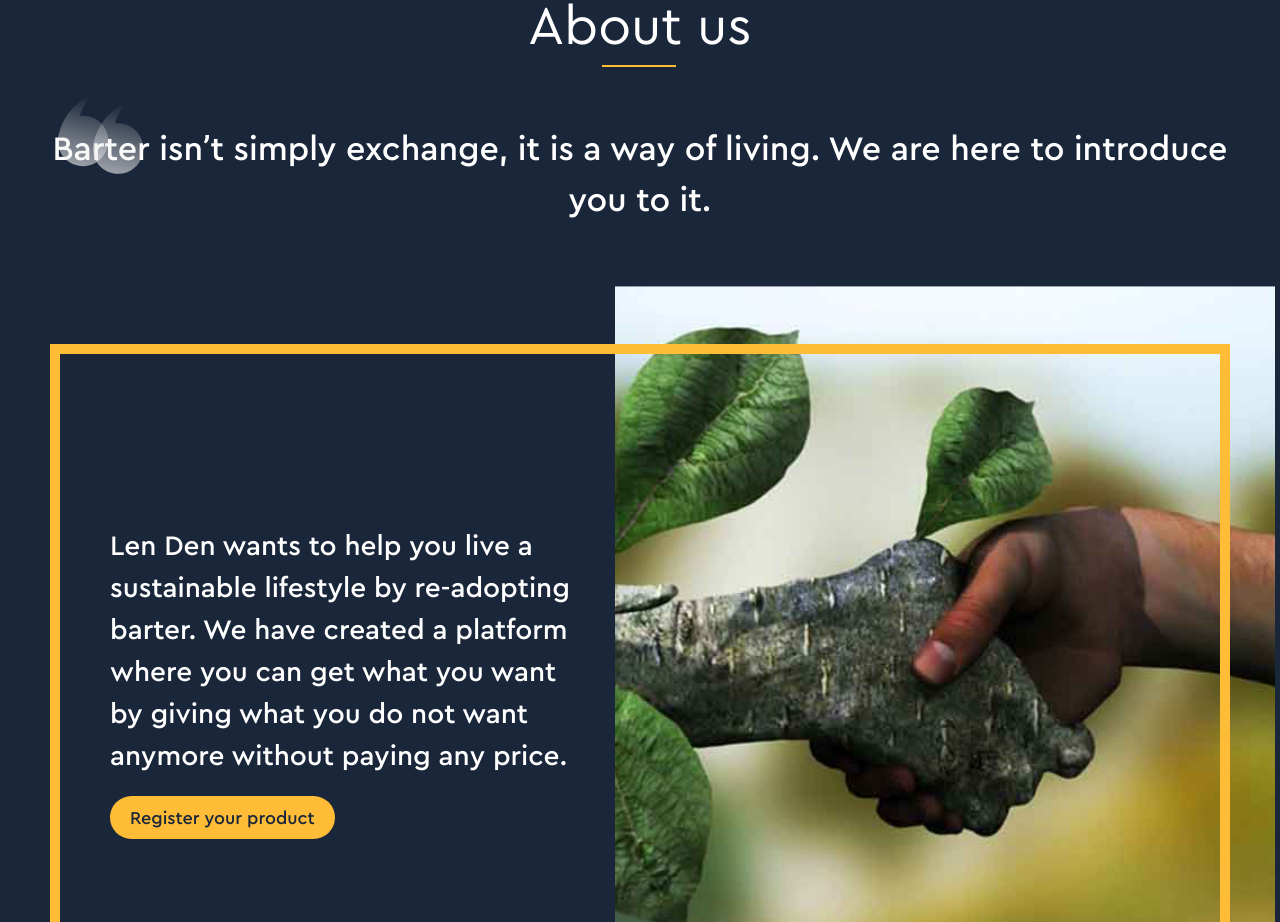
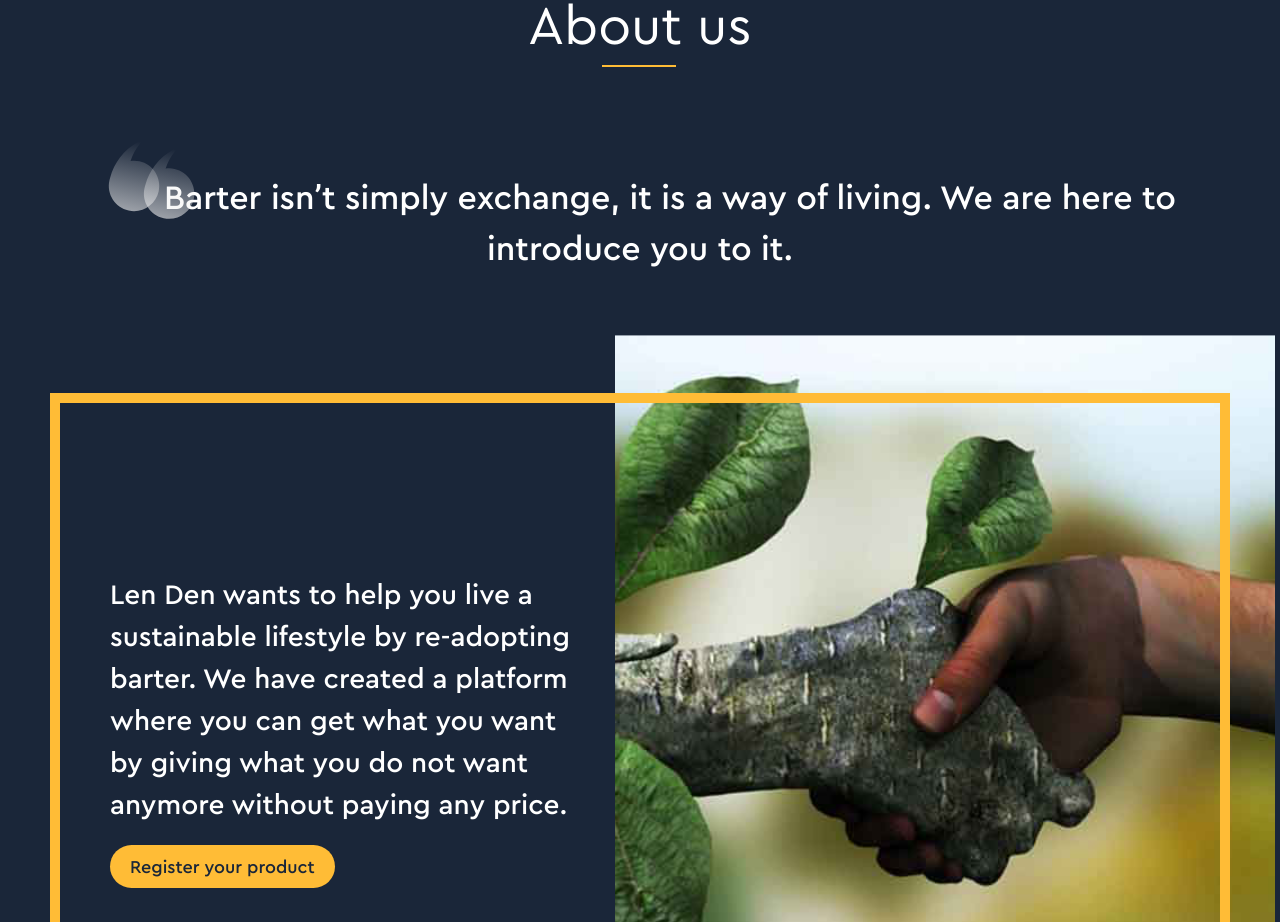
Before and after one commit to TheDemon12/lenden-coming-soon-v2, a React (Create React App) app: page / in a window 1280 px wide. Shown: the part 1800-2722 px from the top of the page. Built offline with nearby package versions, Linux system fonts and the light colour scheme.

Commit message:
aboutUs: fix quote placing
Signed-off-by: kartik <kartikbhalla12@gmail.com>

```diff
--- a/src/components/home/aboutUs.tsx
+++ b/src/components/home/aboutUs.tsx
@@ -12,8 +12,8 @@ const AboutUs: React.FC<AboutUsProps> = () => {
 			<h2>About us</h2>
 
 			<p>
-				Barter isn’t simply exchange, it is a way of living. We are here to
-				introduce you to it.
+				<span>Barter</span> isn’t simply exchange, it is a way of living. We are
+				here to introduce you to it.
 			</p>
 
 			<div className='message'>
--- a/src/scss/home/_aboutUs.scss
+++ b/src/scss/home/_aboutUs.scss
@@ -11,20 +11,34 @@
 
 	p {
 		@extend %subHeading;
+		width: fit-content;
 		color: #fff;
 		text-align: center;
-		position: relative;
+
 		margin: 6rem auto;
 		font-weight: 500;
 		// padding: 0 2rem;
+		span {
+			position: relative;
+			// max-width: 15rem;
+			// display: inline-block;
 
-		&::before {
-			content: url('../../icons/quote.svg');
-			position: absolute;
-			top: -3rem;
-			// left: -3rem;
-			width: 10rem;
-			height: 10rem;
+			&::before {
+				content: url('../../icons/quote.svg');
+				position: inherit;
+				display: inline-block;
+				top: 1.5rem;
+				left: 4rem;
+				width: 10rem;
+				height: 10rem;
+				margin-left: -4rem;
+
+				@media (max-width: 700px) {
+					width: 8rem;
+					height: 8rem;
+					left: 3rem;
+				}
+			}
 		}
 	}
 
```
